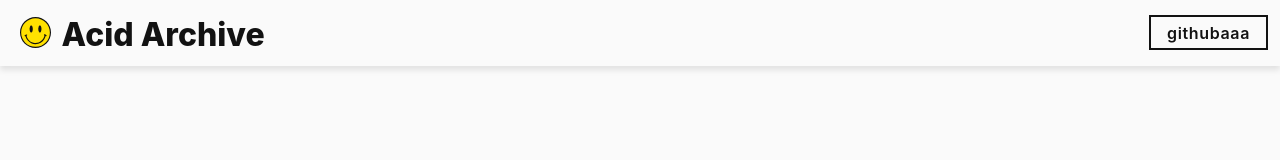
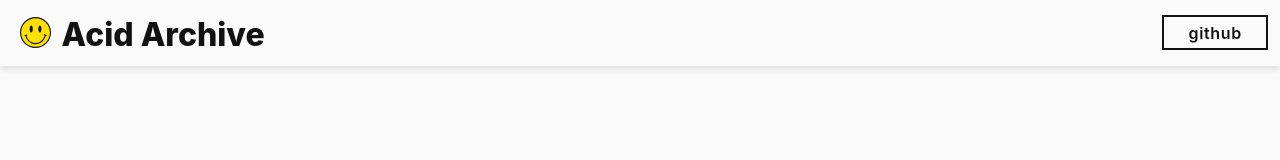
Before and after one commit to acidarchive/website, a Next.js app: page / in a window 1280 px wide. Shown: the top 160 px of the page. Built offline with nearby package versions, Linux system fonts and the light colour scheme.

Commit message:
fix: fix broken button

```diff
--- a/src/app/components/atoms/button/button.tsx
+++ b/src/app/components/atoms/button/button.tsx
@@ -14,7 +14,6 @@ export const Button: React.FC<ButtonProps> = ({ children, href }) => {
       className={styles.button}
     >
       {children}
-      aaa
     </a>
   );
 };
```
